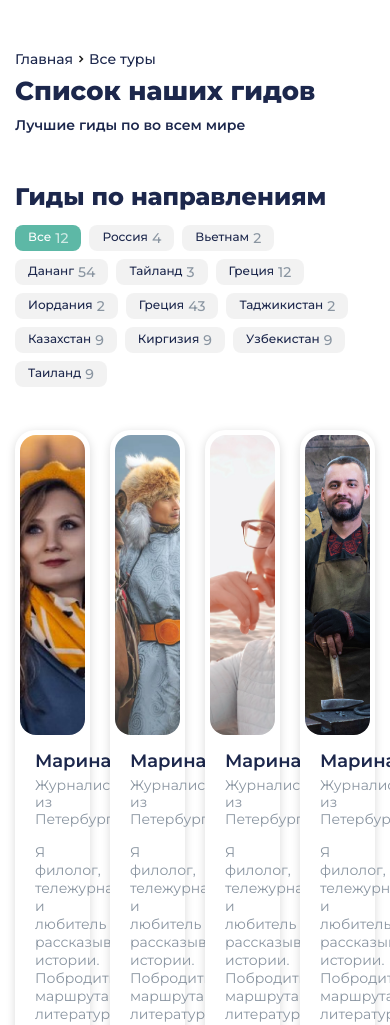
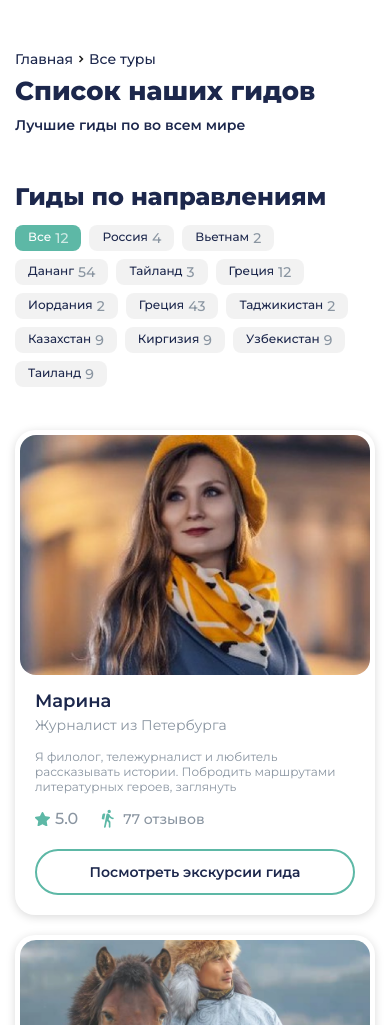
Before and after one commit to psih2131/travel-app-frontent, a website built with Vite: page guides.html in a window 390 px wide. Shown: the part 75-1100 px from the top of the page. Built offline with nearby package versions, Linux system fonts and the light colour scheme.

Commit message:
guides page adapt

```diff
--- a/src/scss/_guides.scss
+++ b/src/scss/_guides.scss
@@ -1,30 +1,66 @@
-.guides-page-sec{
+.guides-page-sec {
     padding-top: 125px;
     padding-bottom: 125px;
 }
-.guides-page-sec__filtr-wrapper{
+
+.guides-page-sec__filtr-wrapper {
     margin-top: 50px;
     margin-bottom: 35px;
 }
 
-.guides-page-sec__filtr-title{
+.guides-page-sec__filtr-title {
     margin-bottom: 16px;
     font-size: 24px;
     font-weight: 800;
     line-height: 1;
 }
-.guides-page-sec__filtr-row{
+
+.guides-page-sec__filtr-row {
     display: flex;
     flex-wrap: wrap;
 
 }
-.guides-page-sec__list-people{
+
+.guides-page-sec__list-people {
     width: calc(100% + 20px);
     margin-left: -10px;
     display: flex;
     flex-wrap: wrap;
-    .guide-card-2{
+
+    .guide-card-2 {
         width: calc(25% - 20px);
         margin: 0 10px 20px 10px;
     }
 }
+
+@media only screen and (max-width: 1250px) {
+    .guides-page-sec__list-people {
+        .guide-card-2 {
+            width: calc(50% - 20px);
+        }
+    }
+
+    .guides-page-sec {
+        padding-bottom: 80px;
+    }
+}
+
+@media only screen and (max-width: 760px) {
+    .guides-page-sec__list-people {
+        width: 100%;
+        margin-left: 0;
+
+        .guide-card-2 {
+            width: calc(100%);
+            margin: 0;
+            margin-bottom: 20px;
+        }
+    }
+
+    .guides-page-sec {
+        padding-bottom: 60px;
+    }
+}
+
+
+@media only screen and (max-width: 375px) {}
--- a/src/scss/components/_guide-card-2.scss
+++ b/src/scss/components/_guide-card-2.scss
@@ -94,3 +94,18 @@
     }
 
 }
+
+@media only screen and (max-width: 1250px) {}
+
+@media only screen and (max-width: 760px) {
+    .guide-card-2__img-wrapper {
+        height: 240px;
+    }
+
+    .guide-card-2__desctiption {
+        font-size: 12px;
+    }
+}
+
+
+@media only screen and (max-width: 375px) {}
```
